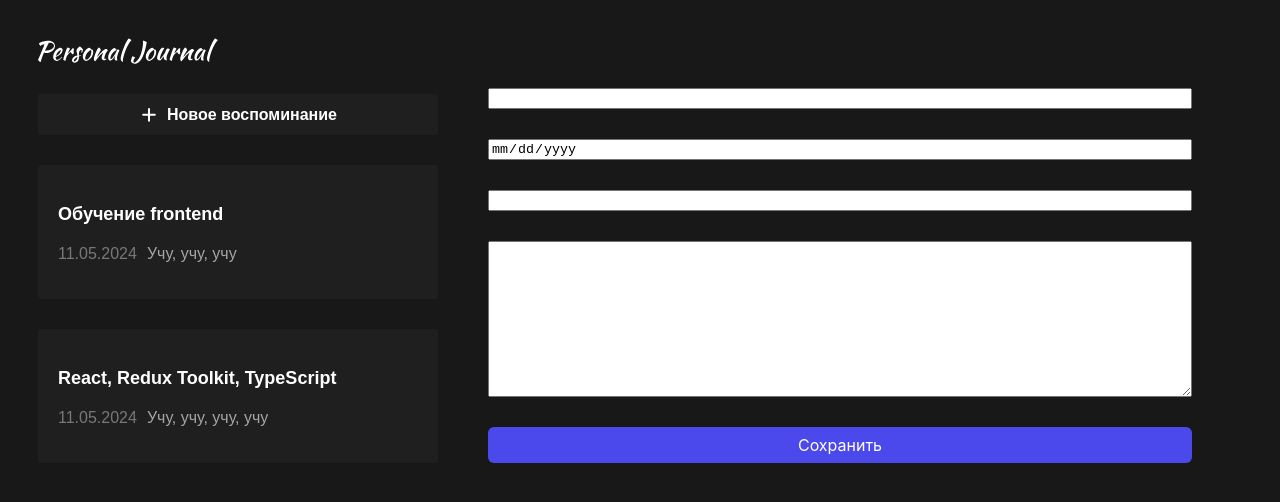
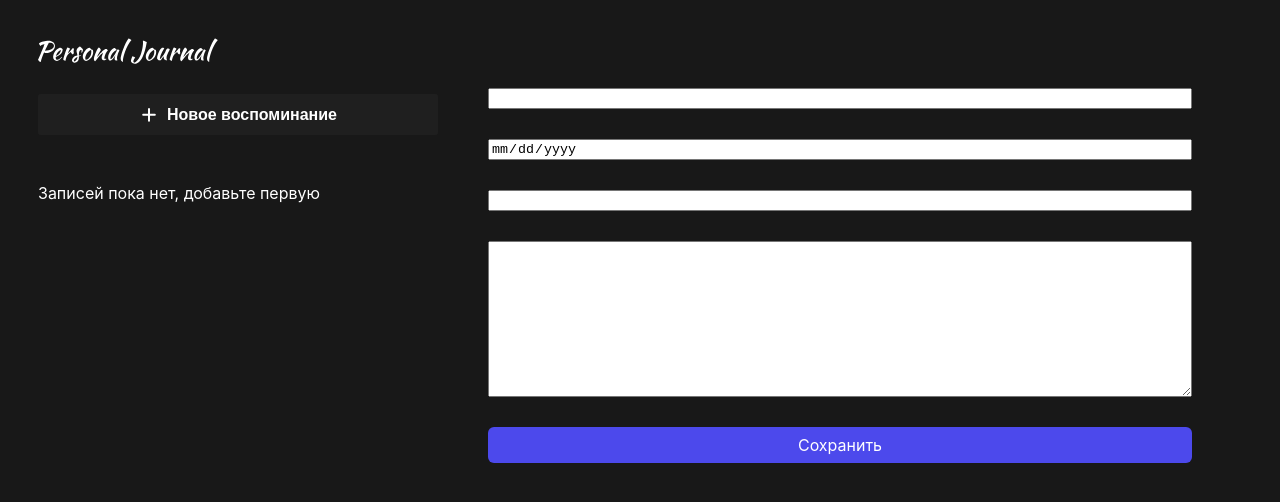
Before and after one commit to ZaikaAnton/project-journal-list, a React app: page / in a window 1280 px wide. Shown: the top 502 px of the page. Built offline with nearby package versions, Linux system fonts and the light colour scheme; the HTML template or start-up script is replaced by a standard one.

Commit message:
add conditional render and rebuild, and repair att key

```diff
--- a/src/App.jsx
+++ b/src/App.jsx
@@ -11,18 +11,18 @@ import JournalForm from "./components/JournalForm/JournalForm";
 import { useState } from "react";
 
 const INITIAL_DATA = [
-  {
-    id: 1,
-    title: "Обучение frontend",
-    text: "Учу, учу, учу",
-    date: new Date(),
-  },
-  {
-    id: 2,
-    title: "React, Redux Toolkit, TypeScript",
-    text: "Учу, учу, учу, учу",
-    date: new Date(),
-  },
+  // {
+  //   id: 1,
+  //   title: "Обучение frontend",
+  //   text: "Учу, учу, учу",
+  //   date: new Date(),
+  // },
+  // {
+  //   id: 2,
+  //   title: "React, Redux Toolkit, TypeScript",
+  //   text: "Учу, учу, учу, учу",
+  //   date: new Date(),
+  // },
 ];
 
 function App() {
@@ -38,7 +38,8 @@ function App() {
         text: item.text,
         title: item.title,
         date: new Date(item.date),
-        id: Math.max(...oldItems.map((i) => i.id)) + 1,
+        id:
+          oldItems.length > 0 ? Math.max(...oldItems.map((i) => i.id)) + 1 : 1,
       },
     ]);
   };
```
